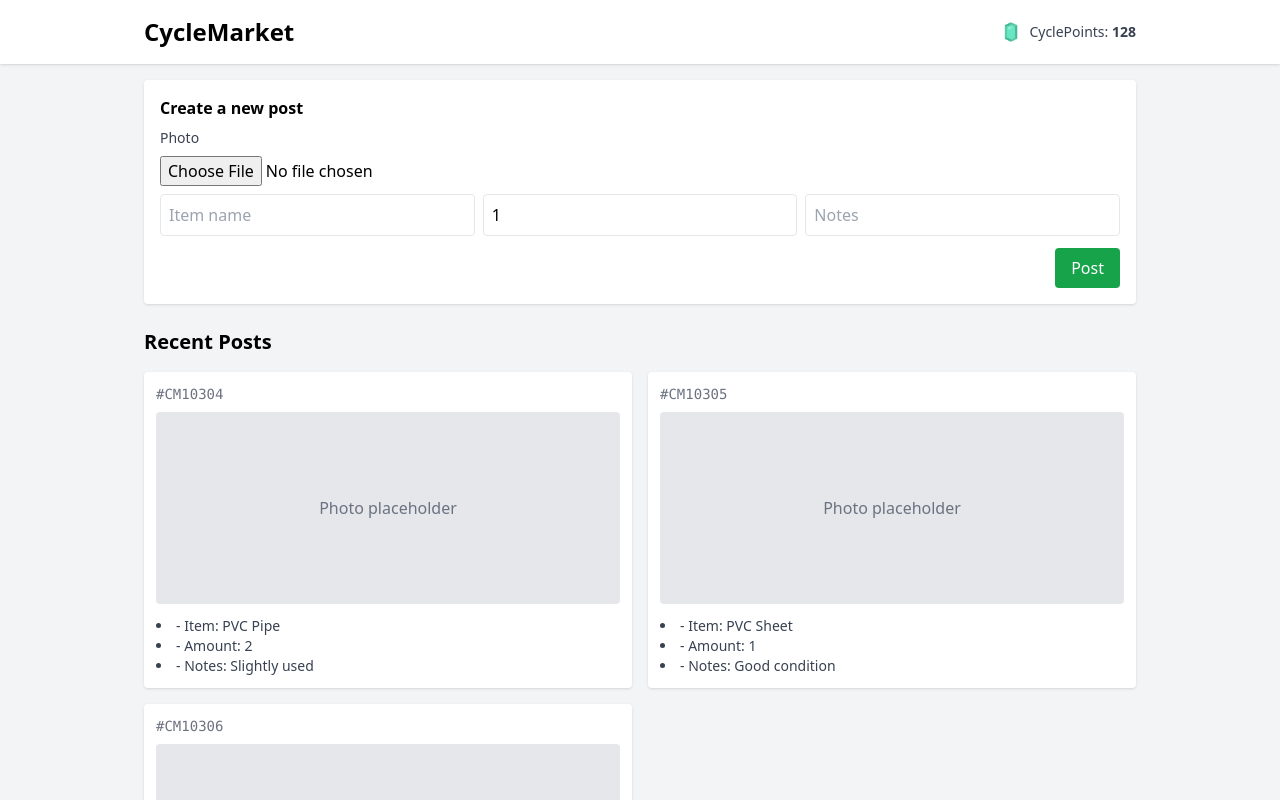
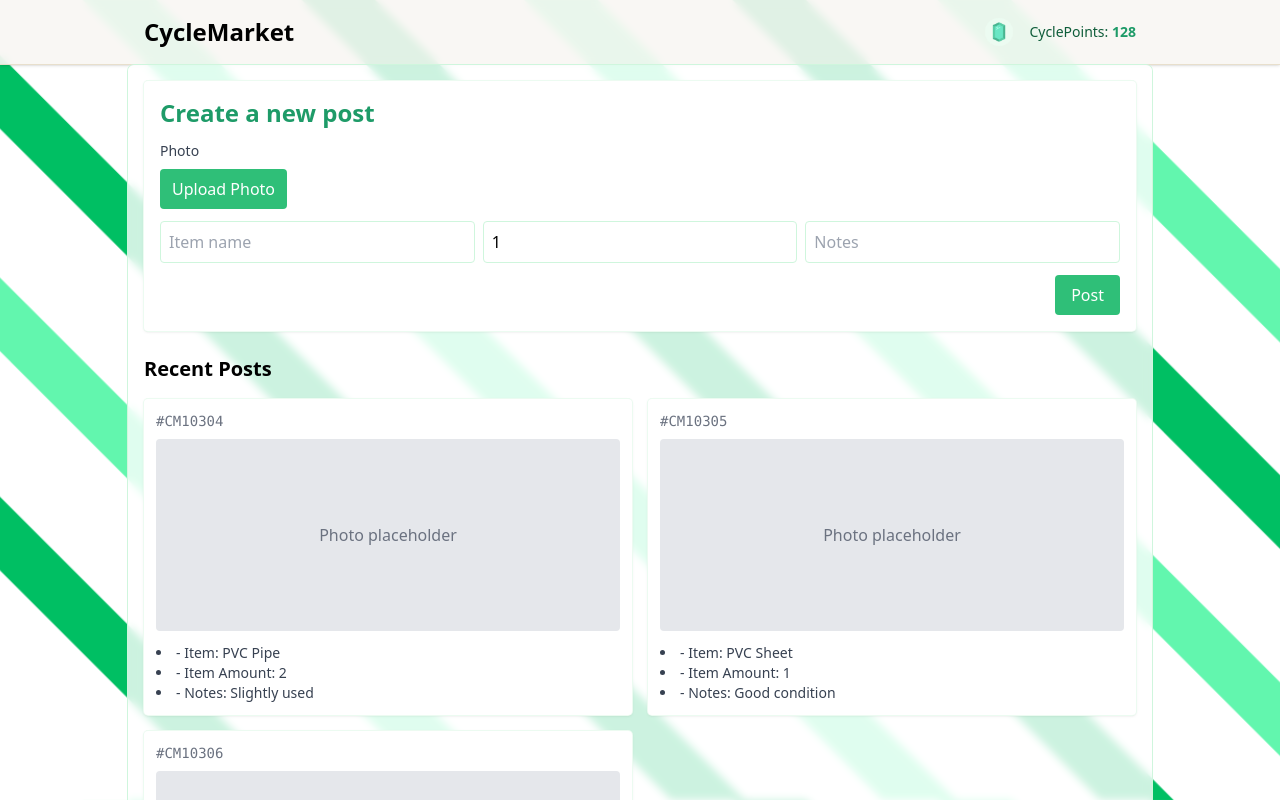
Before and after one commit to mikeezvz/CycleMarket, a Next.js app: page / in a window 1280 px wide. Shown: the top 800 px of the page. Built offline with nearby package versions, Linux system fonts and the light colour scheme.

Commit message:
Change design and add color scheme

```diff
--- a/app/layout.tsx
+++ b/app/layout.tsx
@@ -1,4 +1,5 @@
 import './globals.css'
+import background from './assets/background.png'
 
 export const metadata = {
   title: 'CycleMarket',
@@ -7,7 +8,7 @@
 export default function RootLayout({ children }: { children: React.ReactNode }) {
   return (
     <html lang="en">
-      <body>{children}</body>
+      <body style={{ backgroundImage: `url(${background.src})`, backgroundSize: 'cover', backgroundPosition: 'center' }}>{children}</body>
     </html>
   )
 }
--- a/components/Dashboard.tsx
+++ b/components/Dashboard.tsx
@@ -31,9 +31,9 @@
   }
 
   return (
-    <div className="min-h-screen bg-gray-100">
+    <div className="min-h-screen bg-transparent">
       <Header points={128} />
-      <div className="max-w-5xl mx-auto p-4">
+  <div className="max-w-5xl mx-auto p-4 bg-white/80 backdrop-blur-sm rounded-md ring-1 ring-cycle-100">
         <section className="mb-6">
           <NewPostForm onCreate={addPost} />
         </section>
--- a/components/Header.tsx
+++ b/components/Header.tsx
@@ -4,12 +4,14 @@
 
 export default function Header({ points }: { points: number }) {
   return (
-    <header className="bg-white shadow">
+  <header className="bg-beige-50/90 shadow backdrop-blur-sm border-b border-beige-200">
       <div className="max-w-5xl mx-auto px-4 py-4 flex items-center justify-between">
         <h1 className="text-2xl font-bold">CycleMarket</h1>
-        <div className="flex items-center text-sm text-gray-700">
-          <Image src={jewel} alt="jewel" width={20} height={20} />
-          <span className="ml-2">CyclePoints: <span className="font-semibold">{points}</span></span>
+        <div className="flex items-center text-sm text-cycle-900">
+          <div className="rounded-full p-1 bg-cycle-50 mr-2">
+            <Image src={jewel} alt="jewel" width={20} height={20} />
+          </div>
+          <span className="ml-2">CyclePoints: <span className="font-semibold text-cycle-700">{points}</span></span>
         </div>
       </div>
     </header>
--- a/components/NewPostForm.tsx
+++ b/components/NewPostForm.tsx
@@ -30,23 +30,26 @@
   }
 
   return (
-    <div className="bg-white p-4 rounded shadow">
-      <h3 className="font-semibold mb-2">Create a new post</h3>
+    <div className="bg-white p-4 rounded shadow ring-1 ring-cycle-50">
+      <h3 className="text-2xl font-bold mb-3 text-cycle-700">Create a new post</h3>
 
-      <div className="mb-2">
+      <div className="mb-3">
         <label className="block text-sm text-gray-700">Photo</label>
-        <input type="file" accept="image/*" onChange={handleFile} className="mt-2" />
-        {preview && <img src={preview} alt="preview" className="mt-2 h-24 object-contain" />}
+        <div className="mt-2 flex items-center gap-3">
+          <label htmlFor="photo-upload" className="px-3 py-2 bg-cycle-500 hover:bg-cycle-700 text-white rounded cursor-pointer">Upload Photo</label>
+          <input id="photo-upload" type="file" accept="image/*" onChange={handleFile} className="hidden" />
+          {preview && <img src={preview} alt="preview" className="h-24 object-contain rounded" />}
+        </div>
       </div>
 
       <div className="grid grid-cols-1 md:grid-cols-3 gap-2">
-        <input value={item} onChange={(e) => setItem(e.target.value)} placeholder="Item name" className="p-2 border rounded" />
-        <input value={amount} onChange={(e) => setAmount(e.target.value)} placeholder="Amount (number)" type="number" className="p-2 border rounded" />
-        <input value={notes} onChange={(e) => setNotes(e.target.value)} placeholder="Notes" className="p-2 border rounded" />
+  <input value={item} onChange={(e) => setItem(e.target.value)} placeholder="Item name" className="p-2 border rounded border-cycle-100" />
+  <input value={amount} onChange={(e) => setAmount(e.target.value)} placeholder="Amount (number)" type="number" className="p-2 border rounded border-cycle-100" />
+  <input value={notes} onChange={(e) => setNotes(e.target.value)} placeholder="Notes" className="p-2 border rounded border-cycle-100" />
       </div>
 
       <div className="mt-3 text-right">
-        <button onClick={submit} className="px-4 py-2 bg-green-600 text-white rounded">Post</button>
+  <button onClick={submit} className="px-4 py-2 bg-cycle-500 hover:bg-cycle-700 text-white rounded">Post</button>
       </div>
     </div>
   )
--- a/components/PostCard.tsx
+++ b/components/PostCard.tsx
@@ -2,8 +2,8 @@
 
 export default function PostCard({ post }: { post: any }) {
   return (
-    <article className="bg-white rounded shadow p-3">
-      <div className="text-sm text-gray-500 font-mono">#{post.id}</div>
+  <article className="bg-white rounded shadow p-3 ring-1 ring-cycle-50">
+    <div className="text-sm text-gray-500 font-mono">#{post.id}</div>
 
       <div className="mt-2 h-48 bg-gray-200 rounded overflow-hidden flex items-center justify-center">
         {post.image ? (
@@ -17,7 +17,7 @@
 
       <ul className="mt-3 text-sm text-gray-700 list-disc list-inside">
         <li>- Item: {post.item}</li>
-        <li>- Amount: {post.amount}</li>
+        <li>- Item Amount: {post.amount}</li>
         <li>- Notes: {post.notes}</li>
       </ul>
     </article>
--- a/tailwind.config.js
+++ b/tailwind.config.js
@@ -5,7 +5,26 @@
     "./components/**/*.{js,ts,jsx,tsx}",
   ],
   theme: {
-    extend: {},
+    extend: {
+      colors: {
+        cycle: {
+          50: "#ecfbf1",
+          100: "#cff6dd",
+          300: "#8ee6ac",
+          500: "#2fbf78",
+          700: "#1e9b68",
+          900: "#0f5d3a",
+        },
+        beige: {
+          50: "#f9f7f3",
+          100: "#f3efe6",
+          200: "#e8dfcc",
+          300: "#dbc8a8",
+          500: "#c9ad80",
+          700: "#a8895f",
+        },
+      },
+    },
   },
   plugins: [],
 };
```
Also changed, not shown: app/assets/background.png (added).
